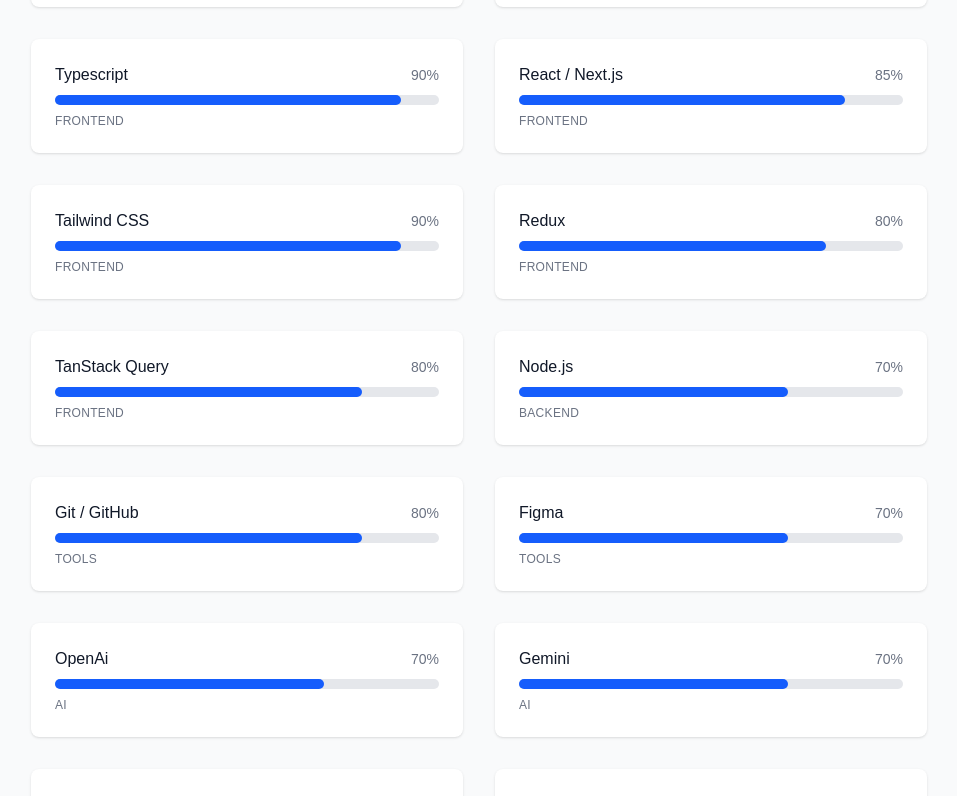
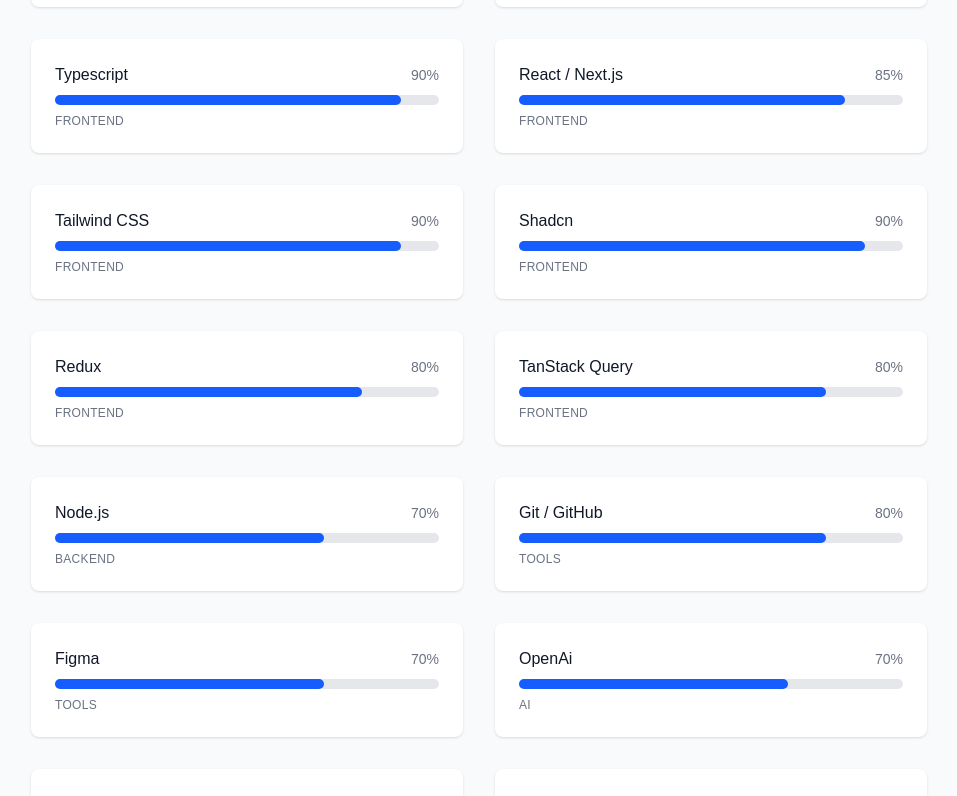
Before and after one commit to sakin111/my-resume, a Next.js app: page / in a window 1280 px wide. Shown: the part 1541-2337 px from the top of the page, without its empty margins (161-1118 px from the left). Built offline with nearby package versions, Linux system fonts and the light colour scheme.

Commit message:
some changes to the ui

```diff
--- a/src/data/personal.ts
+++ b/src/data/personal.ts
@@ -46,6 +46,7 @@
   { name: "Typescript", category: "Frontend", level: 90 },
   { name: "React / Next.js", category: "Frontend", level: 85 },
   { name: "Tailwind CSS", category: "Frontend", level: 90 },
+  { name: "Shadcn", category: "Frontend", level: 90 },
   { name: "Redux", category: "Frontend", level: 80 },
   { name: "TanStack Query", category: "Frontend", level: 80 },
   { name: "Node.js", category: "Backend", level: 70 },
@@ -60,6 +61,7 @@
   { name: "Prisma", category: "Backend", level: 80 },
   { name: "redis", category: "Backend", level: 80 },
   { name: "zod", category: "Frontend", level: 80 },
+
 ];
 
 export const education = [
```
